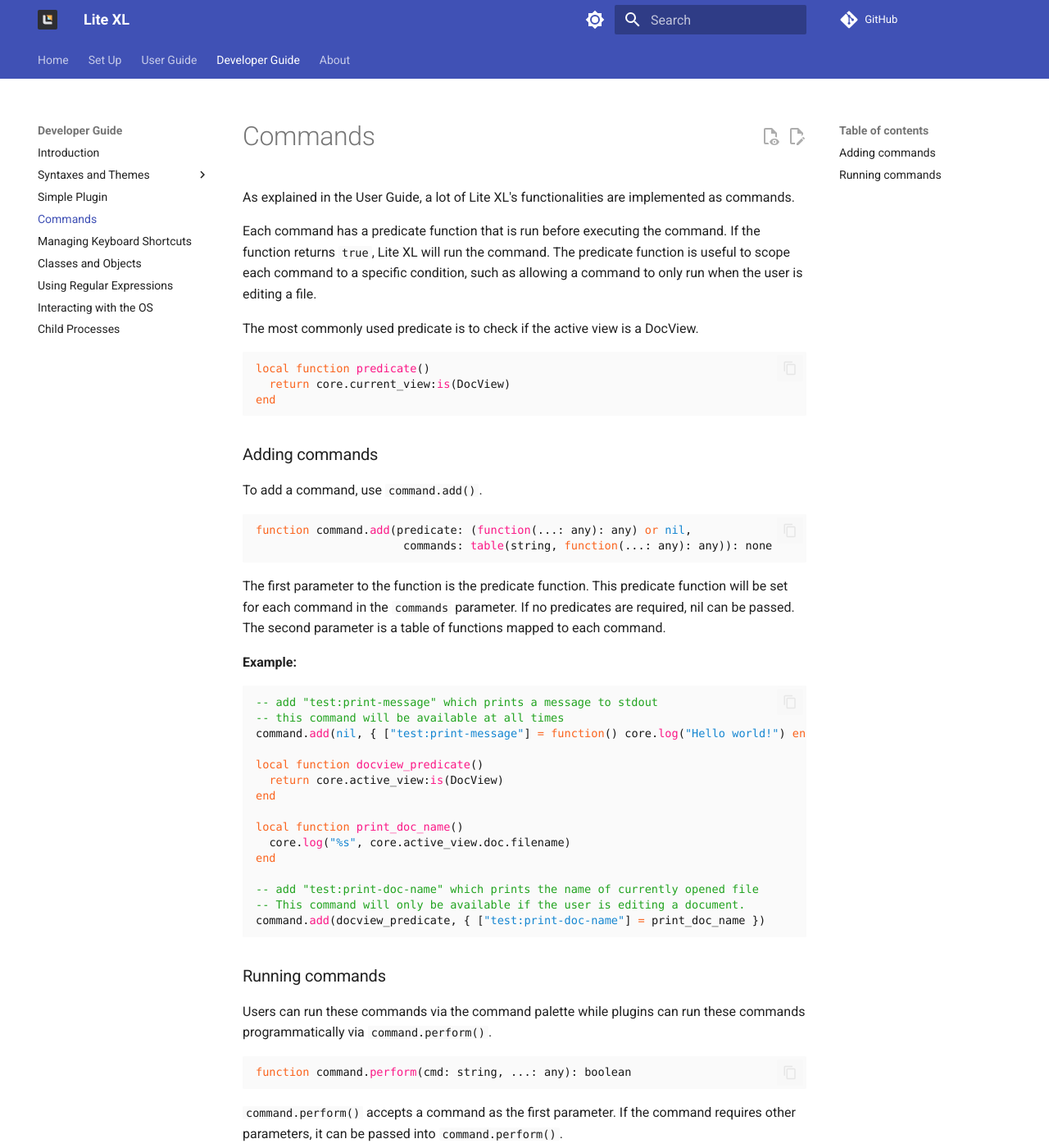
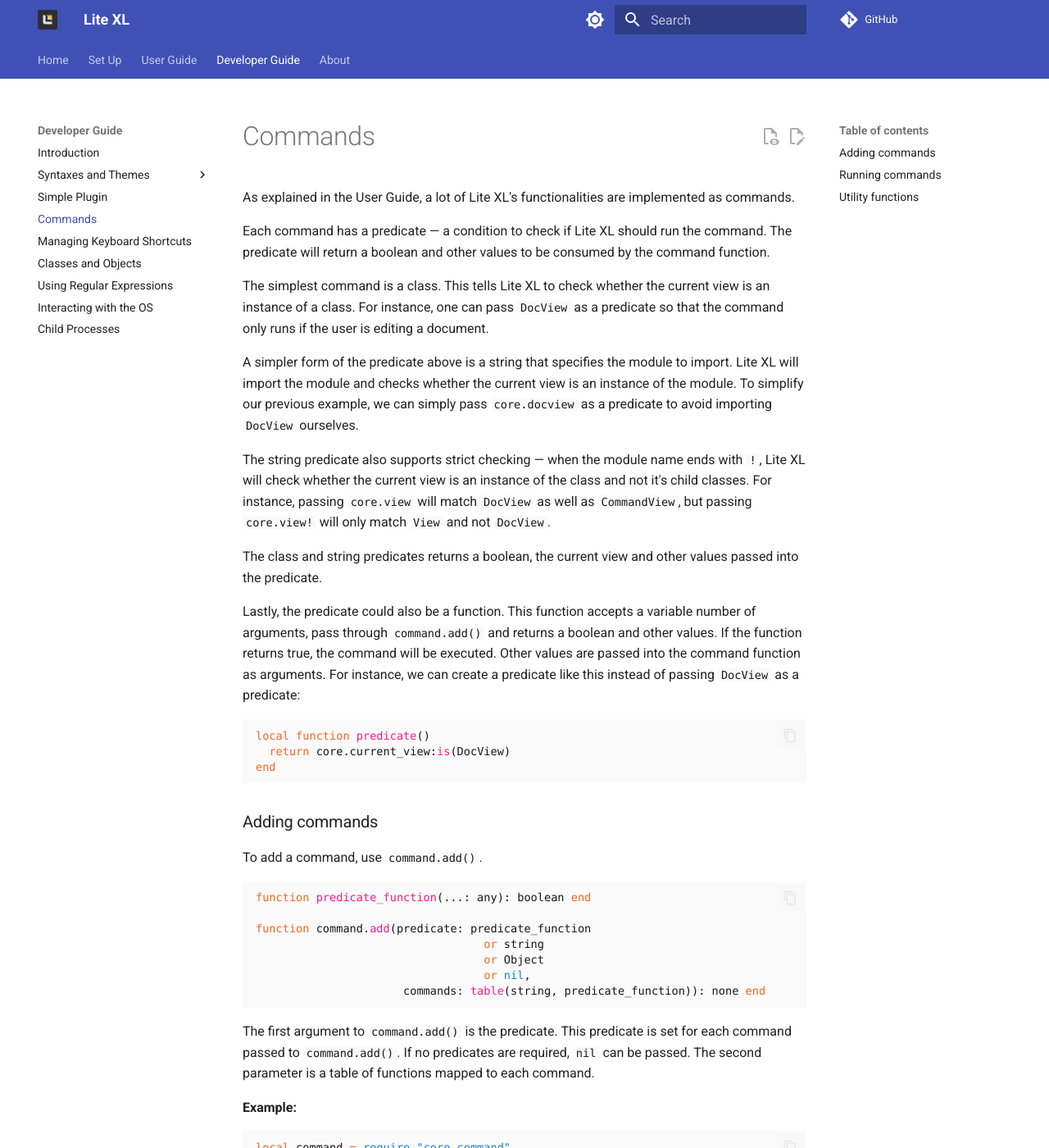
Before and after one commit to lite-xl/lite-xl.github.io, an MkDocs documentation site: the page built from docs/developer-guide/commands.md, in a window 1280 px wide and 1400 px high. Shown: the whole window at 82% size. Built offline with MkDocs 1.6.1 and Material for MkDocs 9.7.7, drawn with Linux system fonts in a browser that asks for light colours; some web fonts are replaced; comment, search, counter and statistics services are not loaded; the version menu is left out; some of the changed text lies outside the part shown.

Commit message:
document more about commands

````diff
--- a/docs/developer-guide/commands.md
+++ b/docs/developer-guide/commands.md
@@ -5,12 +5,40 @@
 As explained in the User Guide, a lot of Lite XL's functionalities
 are implemented as commands.
 
-Each command has a predicate function that is run before executing the command.
-If the function returns `true`, Lite XL will run the command.
-The predicate function is useful to scope each command to a specific condition, such
-as allowing a command to only run when the user is editing a file.
+Each command has a predicate — a condition to check if Lite XL should
+run the command.
+The predicate will return a boolean and other values to be consumed
+by the command function.
 
-The most commonly used predicate is to check if the active view is a DocView.
+The simplest command is a class.
+This tells Lite XL to check whether the current view is an instance of
+a class.
+For instance, one can pass `DocView` as a predicate so that the command
+only runs if the user is editing a document.
+
+A simpler form of the predicate above is a string that specifies the
+module to import.
+Lite XL will import the module and checks whether the current view
+is an instance of the module.
+To simplify our previous example, we can simply pass `core.docview`
+as a predicate to avoid importing `DocView` ourselves.
+
+The string predicate also supports strict checking —
+when the module name ends with `!`, Lite XL will check whether the
+current view is an instance of the class and not it's child classes.
+For instance, passing `core.view` will match `DocView` as well as `CommandView`,
+but passing `core.view!` will only match `View` and not `DocView`.
+
+The class and string predicates returns a boolean, the current view
+and other values passed into the predicate.
+
+Lastly, the predicate could also be a function.
+This function accepts a variable number of arguments, pass
+through `command.add()` and returns a boolean and other values.
+If the function returns true, the command will be executed.
+Other values are passed into the command function as arguments.
+For instance, we can create a predicate like this instead of passing
+`DocView` as a predicate:
 
 ```lua
 local function predicate()
@@ -23,45 +51,108 @@
 To add a command, use `command.add()`.
 
 ```lua
-function command.add(predicate: (function(...: any): any) or nil,
-                      commands: table(string, function(...: any): any)): none
+function predicate_function(...: any): boolean end
+
+function command.add(predicate: predicate_function
+                                  or string
+                                  or Object
+                                  or nil,
+                      commands: table(string, predicate_function)): none end
 ```
 
-The first parameter to the function is the predicate function.
-This predicate function will be set for each command in the `commands` parameter.
-If no predicates are required, nil can be passed.
+The first argument to `command.add()` is the predicate.
+This predicate is set for each command passed to `command.add()`.
+If no predicates are required, `nil` can be passed.
 The second parameter is a table of functions mapped to each command.
 
 **Example:**
 
 ```lua
+local command = require "core.command"
+local DocView = require "core.docview"
+
 -- add "test:print-message" which prints a message to stdout
 -- this command will be available at all times
 command.add(nil, { ["test:print-message"] = function() core.log("Hello world!") end })
 
-local function docview_predicate()
-  return core.active_view:is(DocView)
+-- a predicate function
+local function docview_predicate(custom_msg)
+  return core.active_view:is(DocView), core.active_view, true, custom_msg
 end
 
-local function print_doc_name()
-  core.log("%s", core.active_view.doc.filename)
+local function print_doc_name(dv, custom_predicate, custom_msg)
+  if not custom_msg then
+    custom_msg = custom_predicate and "custom predicate used!: %s" or "name: %s"
+  end
+  core.log(custom_msg, dv.doc.filename)
 end
 
 -- add "test:print-doc-name" which prints the name of currently opened file
 -- This command will only be available if the user is editing a document.
+-- this will log "custom predicate used!: <filename>"
 command.add(docview_predicate, { ["test:print-doc-name"] = print_doc_name })
+
+-- the line above can be simplified into this
+-- this will log "name: <filename>"
+command.add(DocView, { ["test:print-doc-name"] = print_doc_name })
+
+-- the line above can be simplified into this, removing a require
+-- this will log "name: <filename>"
+command.add("core.docview", { ["test:print-doc-name"] = print_doc_name })
+
+-- if you have subclasses of DocView and don't want to match them,
+-- append a exclamation mark at the end.
+-- this will log "name: <filename>"
+command.add("core.docview!", { ["test:print-doc-name"] = print_doc_name })
 ```
-
 
 ### Running commands
 
 Users can run these commands via the command palette while
 plugins can run these commands programmatically via `command.perform()`.
 
+If you want to check whether a command can run without running the command,
+(the command exists and the predicate passed),
+you can use `command.is_valid()`.
+
 ```lua
-function command.perform(cmd: string, ...: any): boolean
+function command.perform(cmd: string, ...: any): boolean end
+function command.is_valid(cmd: string, ...: any): boolean end
 ```
 
 `command.perform()` accepts a command as the first parameter.
 If the command requires other parameters, it can be passed into
 `command.perform()`.
+If a command is found and executed successfully, the function
+returns `true`.
+
+**Example:**
+
+```lua
+local command = require "core.command"
+
+-- open the command prompt
+command.perform "core:find-command"
+
+-- assuming we've run the code in the section above,
+-- we can try passing a custom message via command:perform!
+command.perform("test:print-doc-name", "custom message! %s")
+
+-- command palette should be accessible all the time
+-- prints true
+print(command.is_valid "core:find-command")
+```
+
+### Utility functions
+
+To get a prettified name of a command, shown in the command palette,
+use `command.prettify_name()`.
+
+```lua
+function command.prettify_name(name: string): string end
+```
+
+The function accepts a command-like string and returns a prettified
+command string.
+All the dashes are replaced with spaces and the first letter of
+all words are capitalized.
````
Also changed, not shown: docs/developer-guide/introduction.md (+7 -5 lines).
